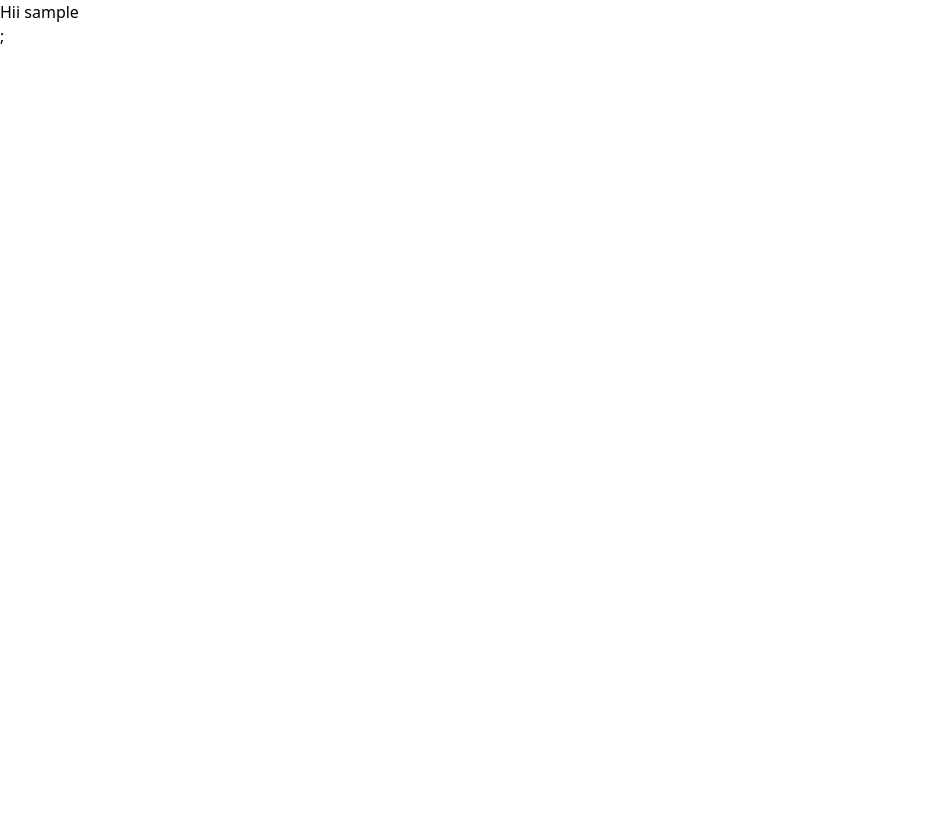
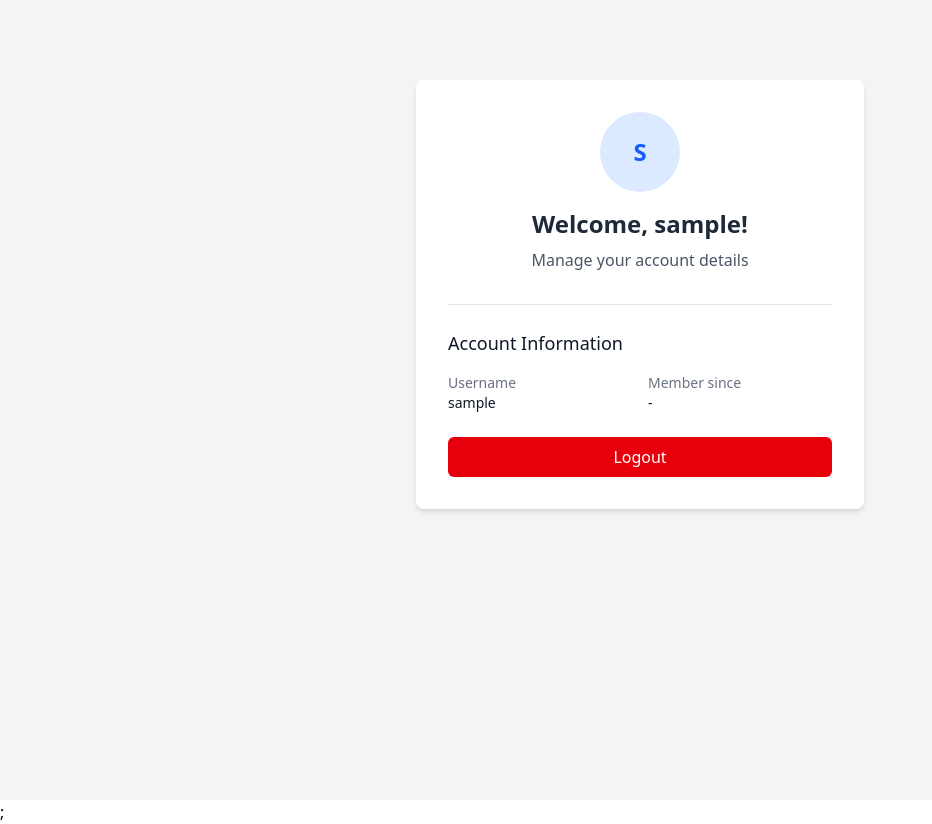
Before and after one commit to Tejas9420190282/Host--Turf-Managment-System-Project---MYSQL2, a React (Vite) app in the folder React/: page /user/profile in a window 1280 px wide. Shown: the whole page, without its empty margins (0-932 px from the left). Before the commit the page ends 800 px from the top, so only its background shows below. Built offline with nearby package versions, Linux system fonts and the light colour scheme; sample sign-in values are in the browser's storage.

Commit message:
profle component update

```diff
--- a/React/src/components/User/Profile.jsx
+++ b/React/src/components/User/Profile.jsx
@@ -1,14 +1,60 @@
-import React from 'react'
+import React from 'react';
+import { useNavigate } from 'react-router-dom';
+import { toast } from 'react-toastify';
 
 function Profile() {
+    const user = sessionStorage.getItem("Username");
+    const navigate = useNavigate();
 
-    const user = sessionStorage.getItem("Username");
+    const handleLogout = () => {
+        sessionStorage.removeItem("Username");
+        sessionStorage.removeItem("Token");
+        toast.success("Logged out successfully!");
+        navigate('/login');
+    };
 
     return (
-        <>
-            <h3>Hii {user}</h3>
-        </>
-    )
+        <div className="min-h-screen bg-gray-100 flex flex-col items-center justify-start pt-20 px-4">
+            <div className="w-full max-w-md bg-white rounded-lg shadow-md p-8">
+                <div className="text-center mb-8">
+                    <div className="mx-auto flex items-center justify-center h-20 w-20 rounded-full bg-blue-100 mb-4">
+                        <span className="text-2xl font-bold text-blue-600">
+                            {user?.charAt(0).toUpperCase()}
+                        </span>
+                    </div>
+                    <h1 className="text-2xl font-bold text-gray-800 mb-2">
+                        Welcome, {user}!
+                    </h1>
+                    <p className="text-gray-600">Manage your account details</p>
+                </div>
+
+                <div className="space-y-6">
+                    <div className="border-t border-gray-200 pt-6">
+                        <h2 className="text-lg font-medium text-gray-900 mb-4">
+                            Account Information
+                        </h2>
+                        <div className="grid grid-cols-2 gap-4">
+                            <div>
+                                <p className="text-sm text-gray-500">Username</p>
+                                <p className="text-sm font-medium text-gray-900">{user}</p>
+                            </div>
+                            <div>
+                                <p className="text-sm text-gray-500">Member since</p>
+                                <p className="text-sm font-medium text-gray-900">-</p>
+                            </div>
+                        </div>
+                    </div>
+
+                    <button
+                        onClick={handleLogout}
+                        className="w-full bg-red-600 hover:bg-red-700 text-white font-medium py-2 px-4 rounded-md transition duration-200 focus:outline-none focus:ring-2 focus:ring-red-500 focus:ring-offset-2"
+                    >
+                        Logout
+                    </button>
+                </div>
+            </div>
+        </div>
+    );
 }
 
-export default Profile
+export default Profile;
```
